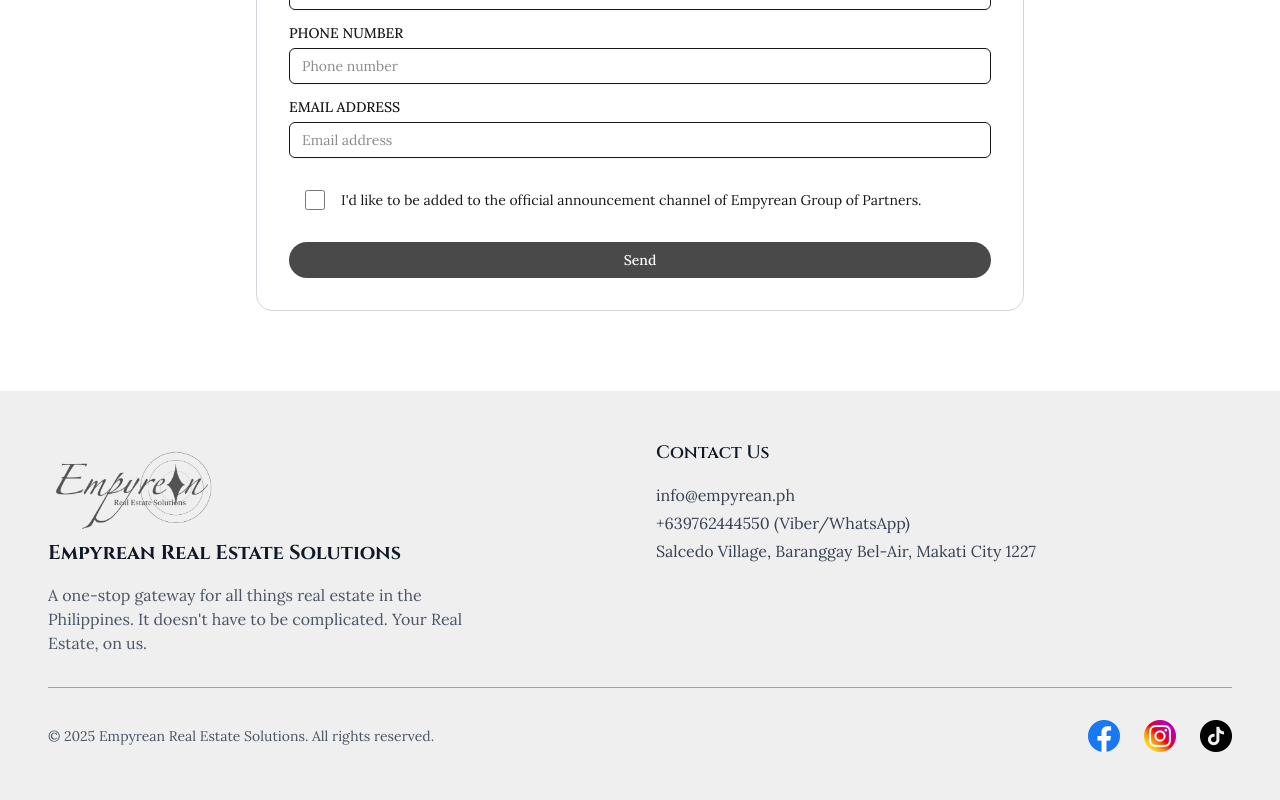
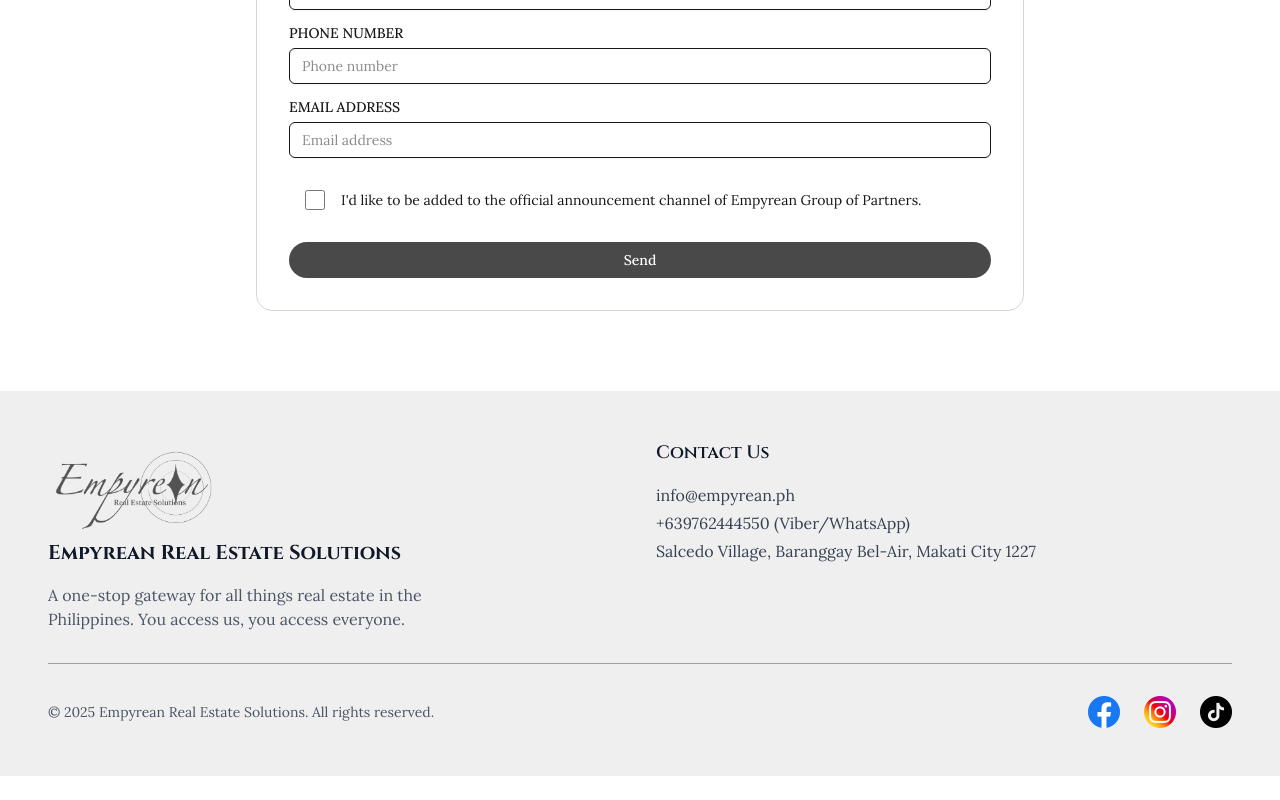
Before and after one commit to Empyrean25/empyrean, a Next.js app: page /learn-more in a window 1280 px wide. Shown: the part 655-1455 px from the top of the page. After the commit the page ends 1431 px from the top, so only its background shows below. Built offline with nearby package versions, Linux system fonts and the light colour scheme.

Commit message:
Update footer.tsx

```diff
--- a/src/components/footer.tsx
+++ b/src/components/footer.tsx
@@ -24,7 +24,7 @@ export default function Footer() {
             </h2>
             <p className="text-gray-600 max-w-md">
               A one-stop gateway for all things real estate in the Philippines.
-              It doesn&apos;t have to be complicated. Your Real Estate, on us.
+              You access us, you access everyone.
             </p>
           </div>
 
```
